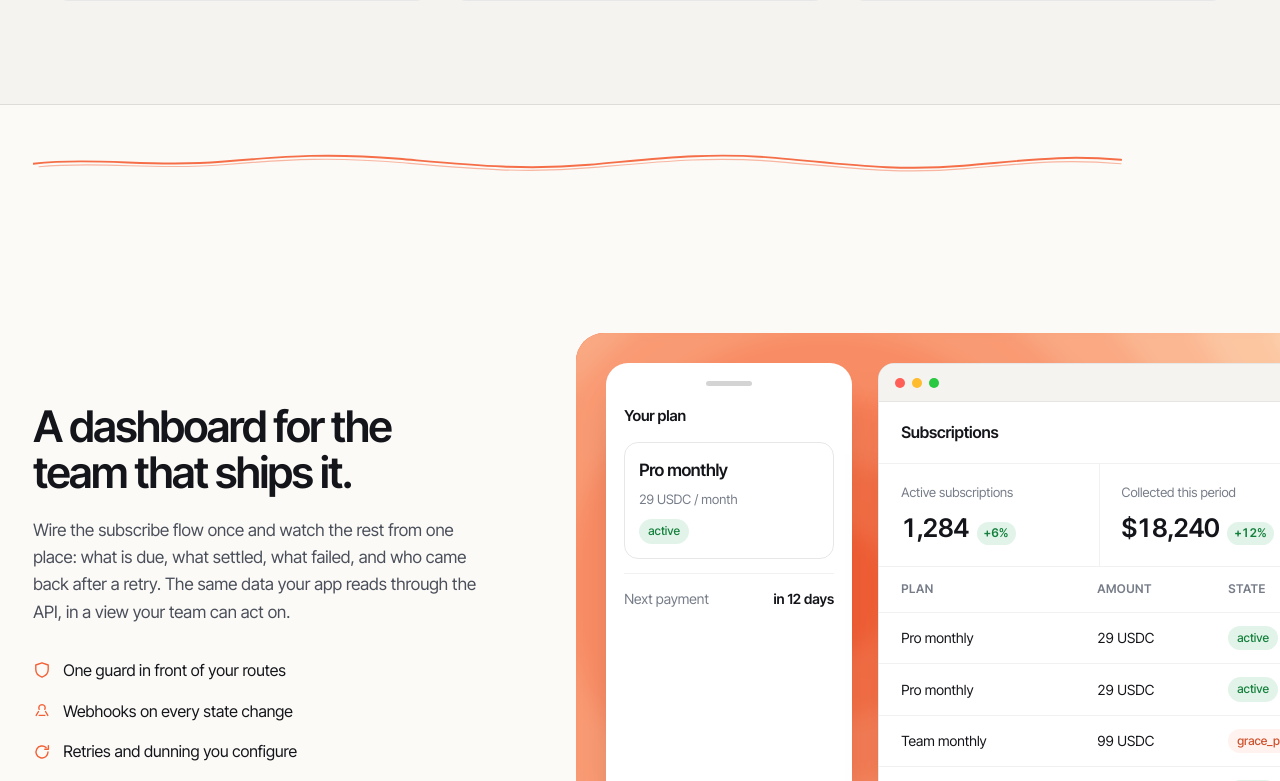
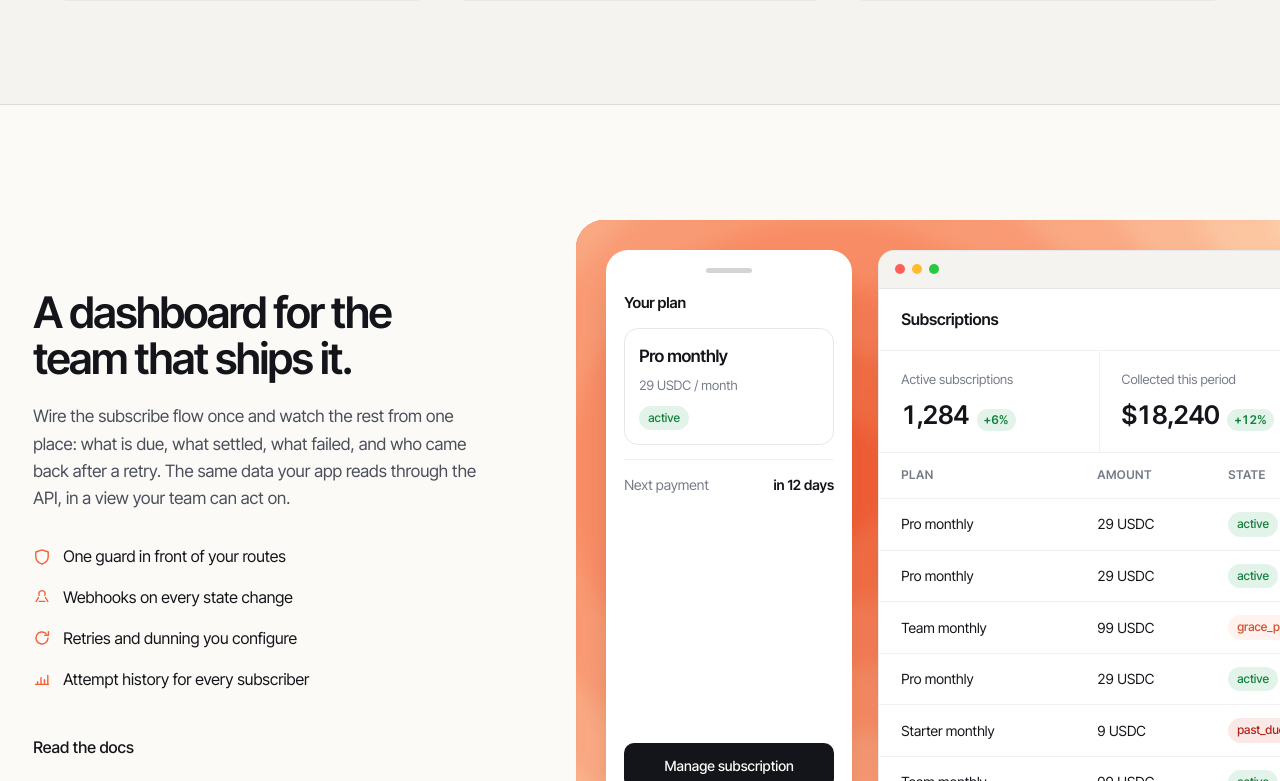
Before and after one commit to Mesub-io/landing-page, a Next.js app: page / in a window 1280 px wide. Shown: the part 1499-2280 px from the top of the page. Built offline with nearby package versions, Linux system fonts and the light colour scheme.

Commit message:
Remove the sketched divider

```diff
--- a/app/globals.css
+++ b/app/globals.css
@@ -2107,22 +2107,3 @@ button {
 .record-row a:hover svg {
   transform: translateX(3px);
 }
-
-/* --- A drawn rule between two sections ------------------------------------
-   The stroke is the accent; the path is deliberately uneven so it reads as a
-   pencil line rather than a border. */
-
-.sketch {
-  background: var(--paper);
-  color: var(--accent);
-  line-height: 0;
-  padding-block: clamp(28px, 4vw, 44px);
-}
-
-.sketch svg {
-  display: block;
-  height: clamp(16px, 2vw, 26px);
-  margin-inline: auto;
-  max-width: 1240px;
-  width: calc(100% - 2 * var(--nav-gutter));
-}
--- a/app/page.tsx
+++ b/app/page.tsx
@@ -3,7 +3,6 @@ import { Closing } from '@/components/closing'
 import { Hero } from '@/components/hero'
 import { Integrate } from '@/components/integrate'
 import { Pillars } from '@/components/pillars'
-import { SketchDivider } from '@/components/sketch-divider'
 import { SiteFooter } from '@/components/site-footer'
 import { SiteNav } from '@/components/site-nav'
 
@@ -17,7 +16,6 @@ export default function Page() {
       <main id="main">
         <Hero />
         <Pillars />
-        <SketchDivider />
         <Builders />
         <Integrate />
         <Closing />
--- a/components/sketch-divider.tsx
+++ /dev/null
@@ -1,29 +0,0 @@
-/**
- * A hand-drawn rule between two sections.
- *
- * Two passes of the same wandering path, offset and at different opacities,
- * the way a pencil doubles back over a line. It stretches to any width because
- * the viewBox is not preserved.
- */
-export function SketchDivider() {
-  return (
-    <div className="sketch" aria-hidden="true">
-      <svg viewBox="0 0 1200 26" preserveAspectRatio="none" fill="none">
-        <path
-          d="M0 15C64 8 118 19 186 13s108-9 176-3 122 12 188 6 116-13 184-7 118 14 186 8 100-11 156-6"
-          stroke="currentColor"
-          strokeWidth="2"
-          strokeLinecap="round"
-          opacity="0.9"
-        />
-        <path
-          d="M6 18C70 12 120 22 188 16s110-8 178-2 120 11 186 5 118-12 186-6 116 13 184 7 98-10 154-5"
-          stroke="currentColor"
-          strokeWidth="1.2"
-          strokeLinecap="round"
-          opacity="0.45"
-        />
-      </svg>
-    </div>
-  )
-}
```
